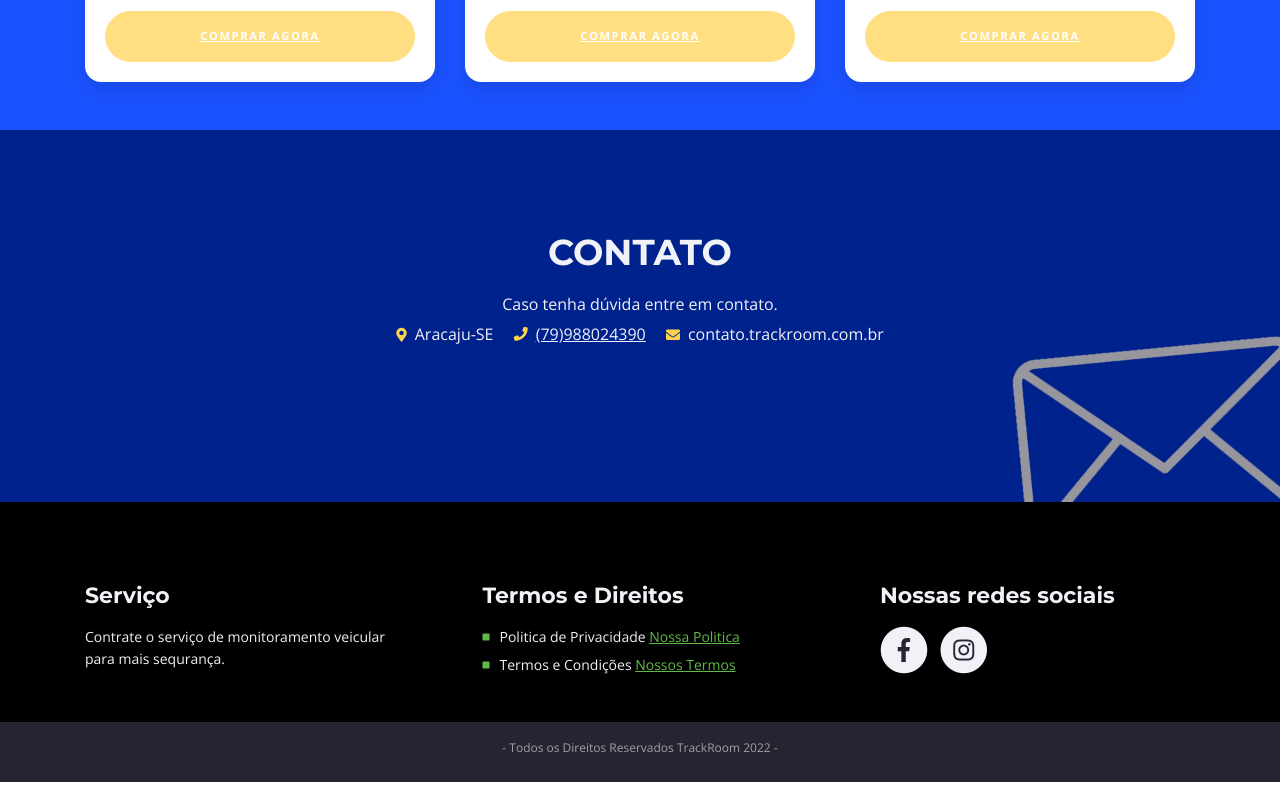
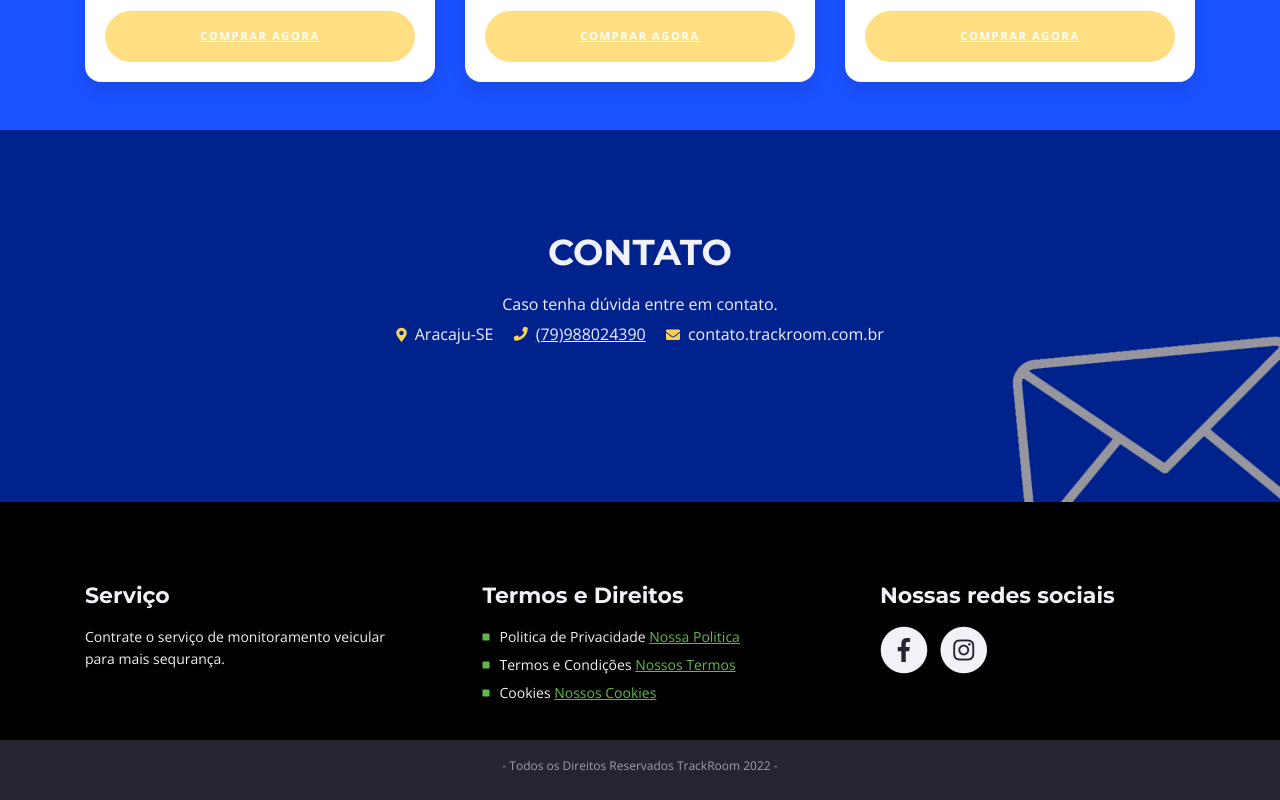
Before and after one commit to Trackroom/trackroom.br, a plain HTML site: page index.html in a window 1280 px wide. Shown: the part 5879-6679 px from the top of the page. Drawn offline with nearby package versions, Linux system fonts and the light colour scheme.

Commit message:
Add files via upload

```diff
--- a/index.html
+++ b/index.html
@@ -810,6 +810,10 @@ Buscamos o reconhecimento da nossa empresa pela qualidade dos serviços prestado
                                 <i class="fas fa-square"></i>
                                 <div class="media-body">Termos e Condições <a class="turquoise" href="https://trackroom.github.io/Termos-e-Condicoes/">Nossos Termos</a></div>
                             </li>
+							<li class="media">
+                                <i class="fas fa-square"></i>
+                                <div class="media-body"> Cookies <a class="turquoise" href="https://trackroom.github.io/cookies/">Nossos Cookies</a></div>
+								</li>
                         </ul>
                     </div>
                 </div> <!-- end of col -->
@@ -861,7 +865,7 @@ Buscamos o reconhecimento da nossa empresa pela qualidade dos serviços prestado
     <script src="js/scripts.js"></script> <!-- Custom scripts -->
 	</script>
 
-
+<input name="cookieData" type="hidden" data-cookie-customDialogSelector='null' data-cookie-colorText='#424a4d' data-cookie-colorBg='rgba(234, 239, 241, 0.99)' data-cookie-textButton='ACEITAR' data-cookie-colorButton='' data-cookie-colorLink='#424a4d' data-cookie-underlineLink='true' data-cookie-text="Usamos cookies para lhe proporcionar a melhor experiência. leia nossa <a href='https://trackroom.github.io/cookies/'>política de cookies</a>.">
 </body>
 <a href="https://wa.me/5579988024390?text=Estou+visitando+o+site+TrackRoom+Rastreamentos+e+gostaria+de+informa%c3%a7%c3%b5es"
     target="_blank"
```
